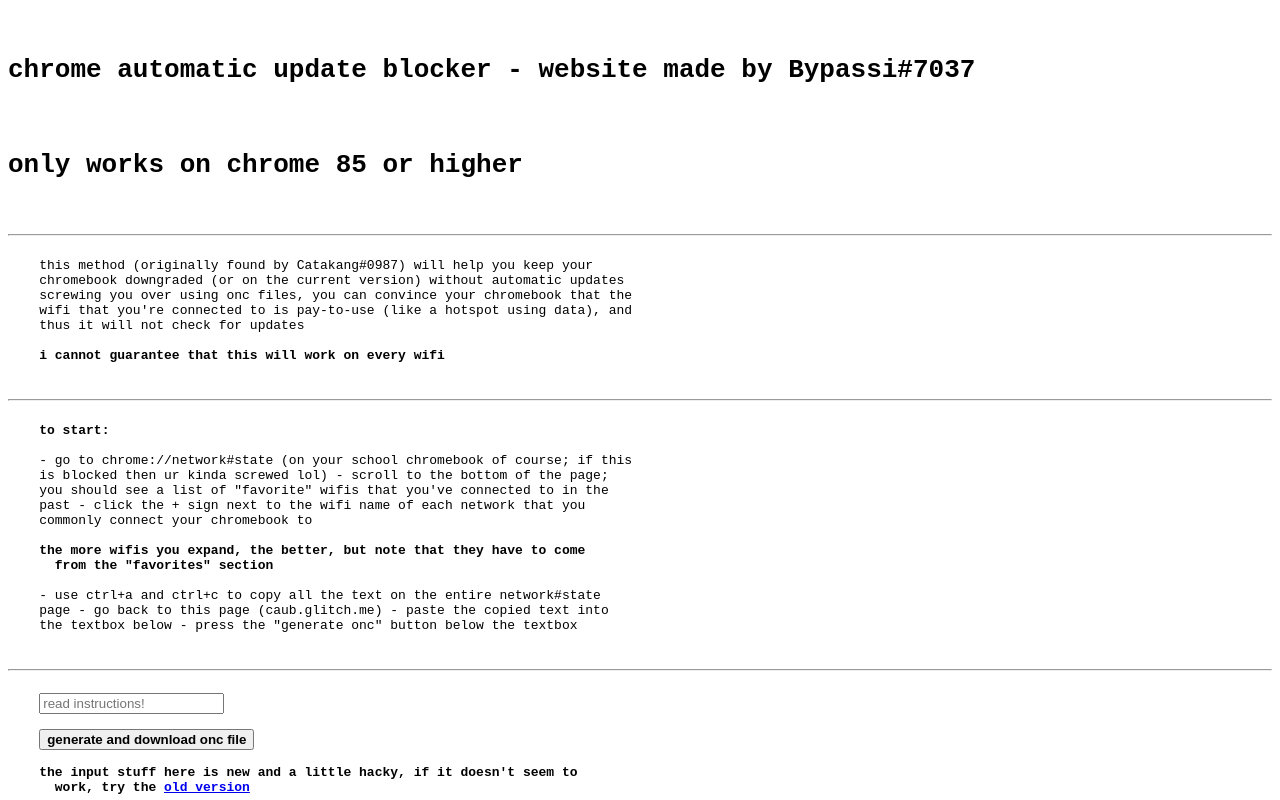
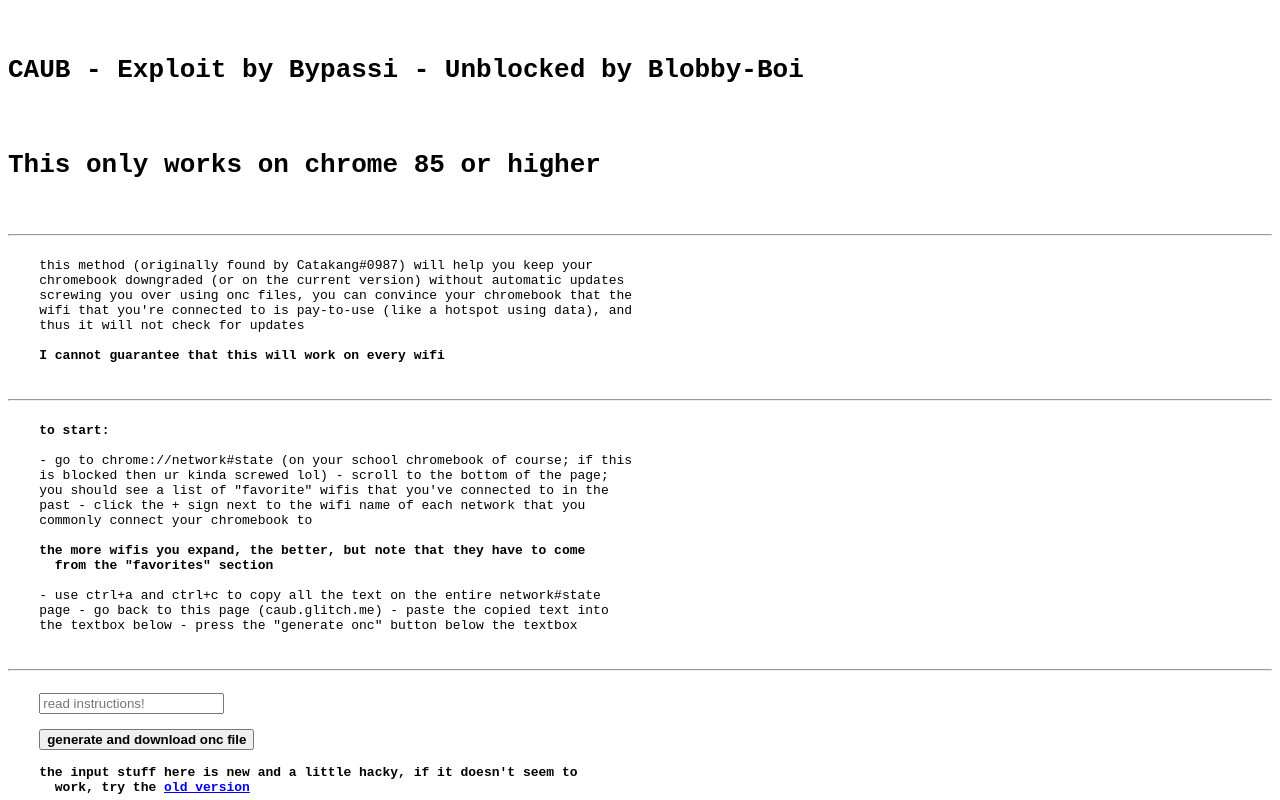
Before and after one commit to JarzaCode/caub, a plain HTML site: page index.html in a window 1280 px wide. Shown: the top 800 px of the page. Drawn offline with Linux system fonts and the light colour scheme.

Commit message:
Update index.html

```diff
--- a/index.html
+++ b/index.html
@@ -47,8 +47,8 @@
     </script>
   </head>
   <body style="white-space: pre-wrap; font-family: monospace">
-    <h1>chrome automatic update blocker - website made by Bypassi#7037</h1>
-    <h1>only works on chrome 85 or higher</h1>
+    <h1>CAUB - Exploit by Bypassi - Unblocked by Blobby-Boi</h1>
+    <h1>This only works on chrome 85 or higher</h1>
     <hr />
     this method (originally found by Catakang#0987) will help you keep your
     chromebook downgraded (or on the current version) without automatic updates
@@ -56,7 +56,7 @@
     wifi that you're connected to is pay-to-use (like a hotspot using data), and
     thus it will not check for updates
 
-    <b>i cannot guarantee that this will work on every wifi</b>
+    <b>I cannot guarantee that this will work on every wifi</b>
 
     <hr />
     <b>to start:</b>
```
